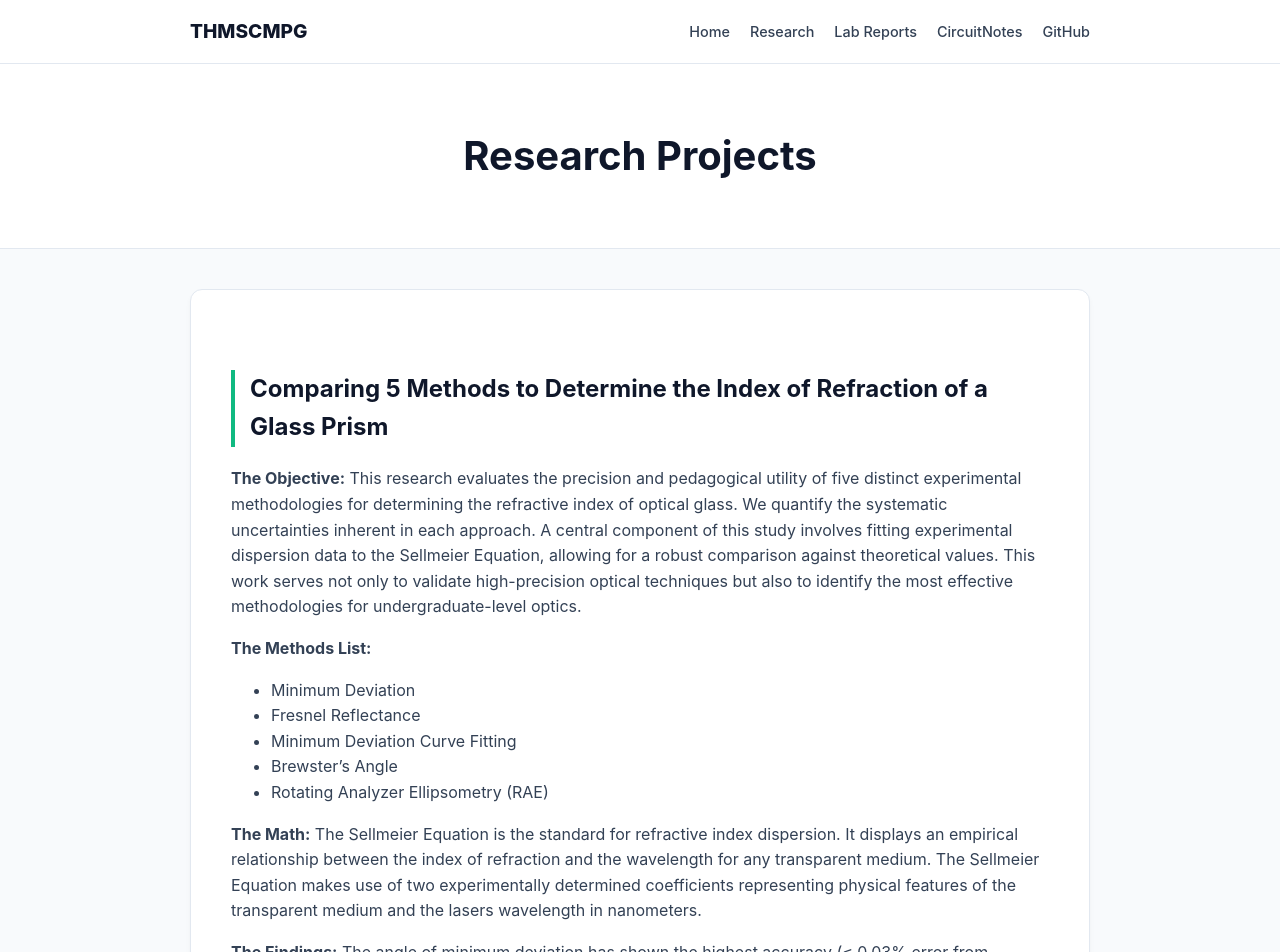
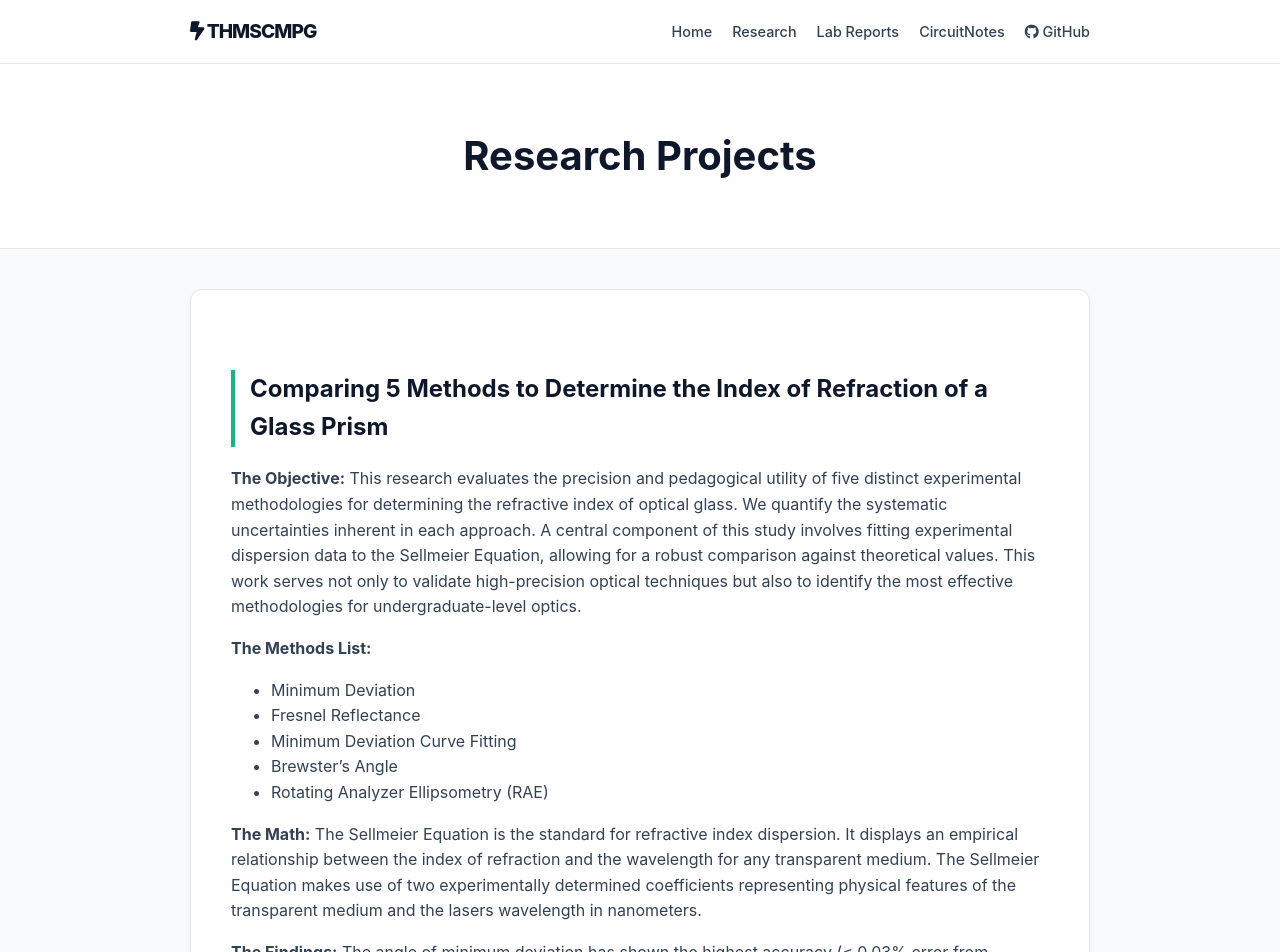
Before and after one commit to THMSCMPG/THMSCMPG.github.io, a Jekyll site: the page built from projects.md, in a window 1280 px wide. Shown: the top 952 px of the page. Built offline with Jekyll 4.4.1, drawn with Linux system fonts in a browser that asks for light colours.

Commit message:
Update default.html

```diff
--- a/_layouts/default.html
+++ b/_layouts/default.html
@@ -4,6 +4,8 @@
     <meta charset="UTF-8">
     <meta name="viewport" content="width=device-width, initial-scale=1.0">
     <title>{{ page.title }} | Thomas Campagna</title>
+    <link rel="stylesheet" href="style.css">
+    <link rel="stylesheet" href="https://cdnjs.cloudflare.com/ajax/libs/font-awesome/6.4.0/css/all.min.css">
     <style>
         :root { --primary: #10b981; --dark: #0f172a; --light: #f8fafc; --border: #e2e8f0; --text: #334155; }
         body { font-family: 'Inter', -apple-system, sans-serif; margin: 0; background-color: var(--light); color: var(--text); line-height: 1.6; }
```
